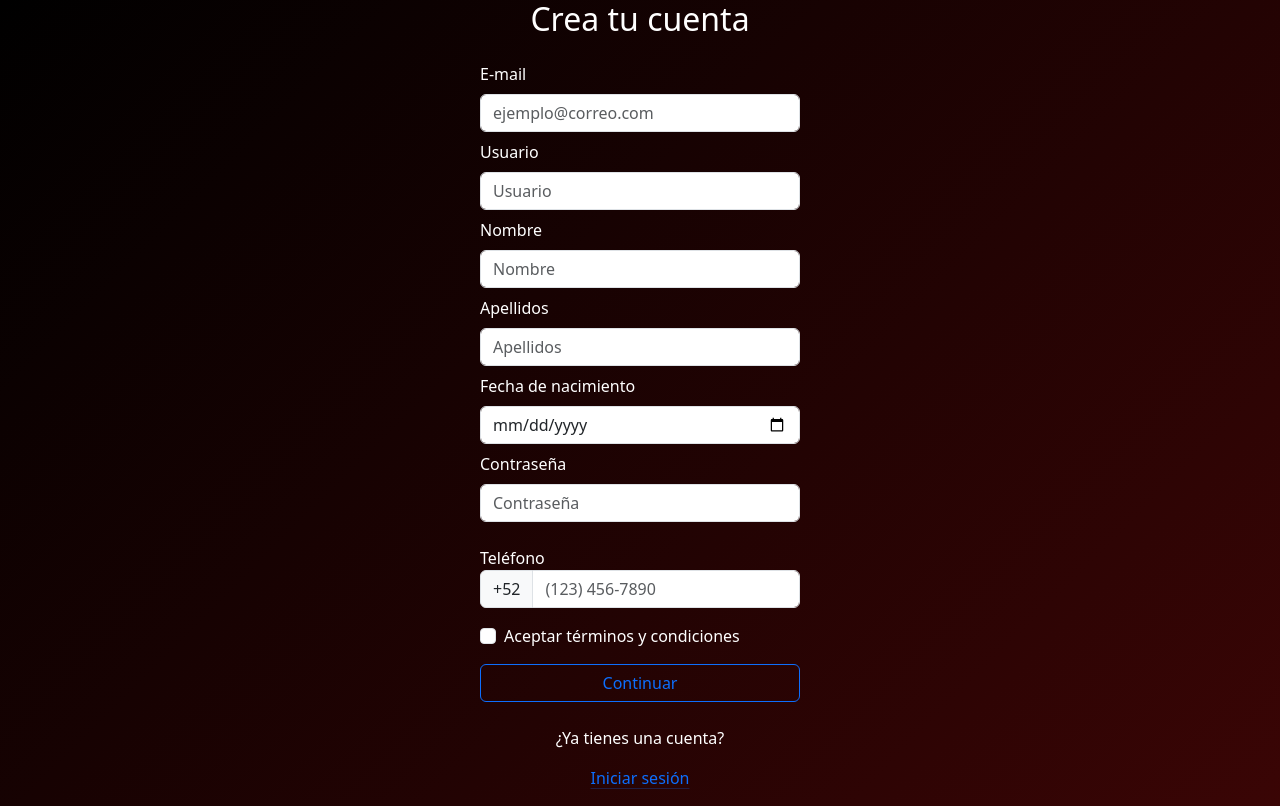
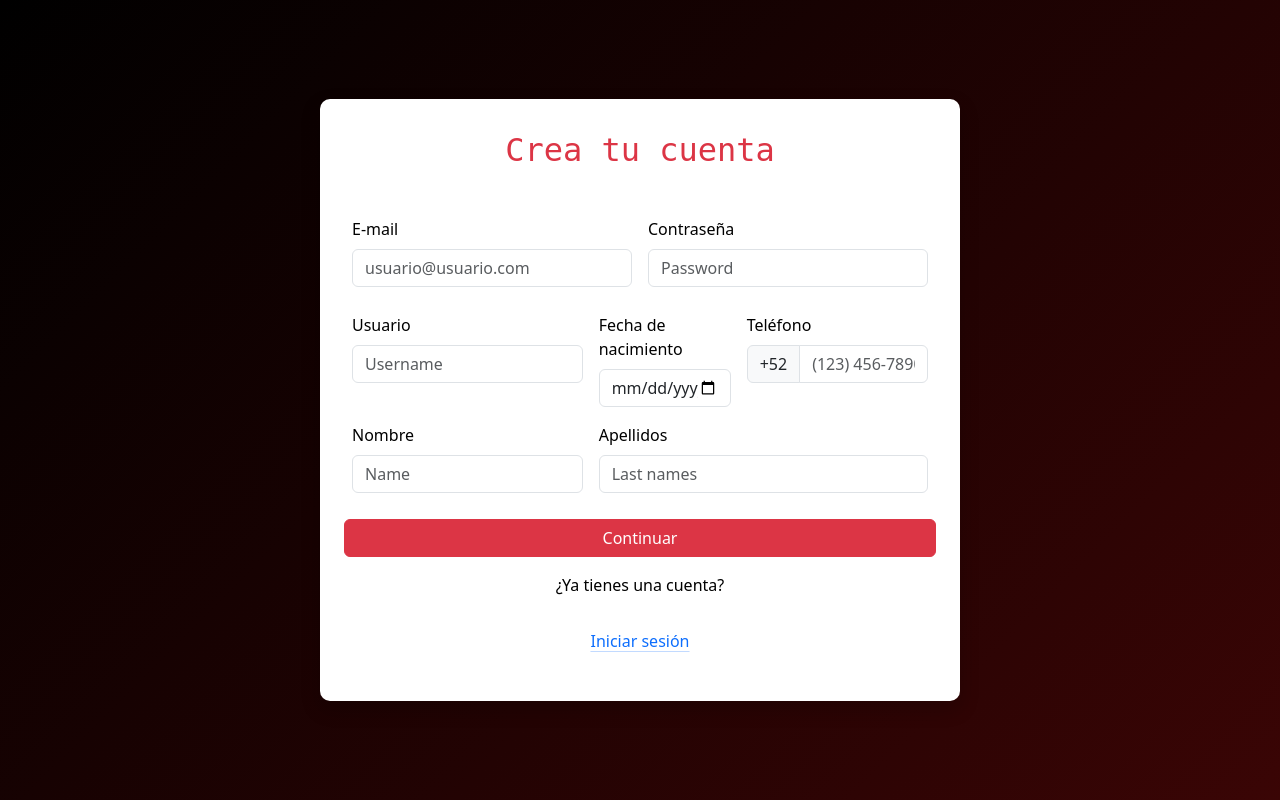
Before and after one commit to KarollJC/TungTung, a PHP site: page /Registro.php in a window 1280 px wide. Run offline with PHP 8.4, Linux system fonts and the light colour scheme.

Commit message:
Cambio de diseño pagina de registro

```diff
--- a/Registro/Insert.php
+++ b/Registro/Insert.php
@@ -15,7 +15,7 @@
     $contra = $_POST['contra'];
     $telefono = $_POST['telefono'];
 
-    $consulta = "INSERT INTO usuarios (email, usuario, nombre, apellidos, f_nacimiento, contra, telefono)
+    $consulta = "INSERT INTO usuarios (email, usuario, nombre, apellidos, f_nacimiento, contra, num_telefono)
     VALUES ('$email', '$user', '$nombre', '$apellidos', '$fecha', '$contra', '$telefono')";
 
 
--- a/Registro/Registro.php
+++ b/Registro/Registro.php
@@ -9,19 +9,18 @@
     <meta name="viewport" content="width=device-width, initial-scale=1.0">
     <title>Registro</title>
     <link rel="stylesheet" href="css/bootstrap.min.css">
+    <link rel="stylesheet" href="css/styles.css">
     <style>
         body{
             background: linear-gradient(135deg, #000000, #3a0505);
         }
     </style>
 </head>
-<body class="text-white">
+<body class="text-black">
+    <section class="d-flex justify-content-center align-items-center min-vh-100">
+        <div class="w-50 w-md-50 login">
 
-    <section class="d-flex justify-content-center align-items-center min-vh-100">
-
-        <div class="w-25 w-md-50">
-
-            <h2 class="text-center mb-4">Crea tu cuenta</h2>
+            <h2 class="text-danger mb-4">Crea tu cuenta</h2><br>
 
             <?php if($mensaje_ok): ?>
                 <div class="alert alert-success text-center">
@@ -35,38 +34,43 @@
                 </div>
             <?php endif; ?>
 
-            <form method="post" action="Insert.php">
+            <form method="post" action="Insert.php" class="row g-3">
+                <div class="col-md-6">
+                    <label class="form-label">E-mail</label>
+                    <input type="email" class="form-control" id="email" name="email" placeholder="usuario@usuario.com" required>
+                </div>
+                <div class="col-md-6">
+                    <label class="form-label">Contraseña</label>
+                    <input type="password" class="form-control" id="contra" name="contra" required placeholder="Password">
+                </div><br><br><br><br>
 
-                <label class="form-label">E-mail</label>
-                <input type="email" name="email" id="email" class="form-control" required placeholder="ejemplo@correo.com">
+                <div class="col-md-5">
+                    <label class="form-label">Usuario</label>
+                    <input type="text" class="form-control" id="user" name="user" required placeholder="Username">
+                </div>
+                <div class="col-md-3">
+                    <label class="form-label">Fecha de nacimiento</label>
+                    <input type="date" class="form-control" id="fecha" name="fecha" required>
+                </div>
+                <div class="col-md-4">
+                    <label class="form-label">Teléfono</label>
+                    <div class="input-group">
+                    <div class="input-group-text">+52</div>
+                    <input type="text" class="form-control" id="telefono" name="telefono" required placeholder="(123) 456-7890">
+                    </div>
+                </div><br><br><br><br>
 
-                <label class="form-label mt-2">Usuario</label>
-                <input type="text" name="user" id="user" class="form-control" required placeholder="Usuario">
+                <div class="col-md-5">
+                    <label class="form-label">Nombre</label>
+                    <input type="text" class="form-control" id="nombre" name="nombre" required placeholder="Name">
+                </div>
+                <div class="col-md-7">
+                    <label class="form-label">Apellidos</label>
+                    <input type="text" class="form-control" id="apellidos" name="apellidos" required placeholder="Last names">
+                </div><br><br><br><br>
 
-                <label class="form-label mt-2">Nombre</label>
-                <input type="text" name="nombre" id="nombre" class="form-control" required placeholder="Nombre">
 
-                <label class="form-label mt-2">Apellidos</label>
-                <input type="text" name="apellidos" id="apellidos" class="form-control" required placeholder="Apellidos">
-
-                <label class="form-label mt-2">Fecha de nacimiento</label>
-                <input type="date" name="fecha" id="fecha" class="form-control" required>
-
-                <label class="form-label mt-2">Contraseña</label>
-                <input type="password" name="contra" id="contra" class="form-control" required placeholder="Contraseña"><br>
-
-                <label>Teléfono</label>
-                <div class="input-group">
-                    <div class="input-group-text">+52</div>
-                    <input type="text" name="telefono" class="form-control" id="telefono" required placeholder="(123) 456-7890">
-                </div>
-
-                <div class="mb-3 form-check mt-3">
-                    <input type="checkbox" class="form-check-input" id="exampleCheck1" required>
-                    <label class="form-check-label" for="exampleCheck1">Aceptar términos y condiciones</label>
-                </div>
-
-                <button type="submit" class="btn btn-outline-primary w-100">Continuar</button>
+                <button type="submit" class="btn btn-danger">Continuar</button>
 
                 <br><br>
                 <p class="text-center">¿Ya tienes una cuenta?</p>
@@ -75,11 +79,8 @@
                         Iniciar sesión
                     </a>
                 </p>
-
             </form>
-
         </div>
-
     </section>
 
     <script src="js/bootstrap.bundle.min.js"></script>
--- /dev/null
+++ b/Registro/css/styles.css
@@ -0,0 +1,24 @@
+.login{
+    background: #fff;
+    padding: 2rem;
+    border-radius: 10px;
+    box-shadow: 0 8px 20px rgba(0,0,0,0.2);
+    width: 300px;
+}
+.login h2 {
+    margin-bottom: 1.5rem;
+    color: #333;
+    text-align: center;
+    font-family: monospace, Helvetica, sans-serif;
+}
+button{
+    width: 100%;
+    padding: 10px;
+    margin-top: 1rem;
+    color: #fff;
+    border: none;
+    border-radius: 5px;
+    cursor: pointer;
+    font-weight: bold;
+    transition: background 0.3s;
+}
```
